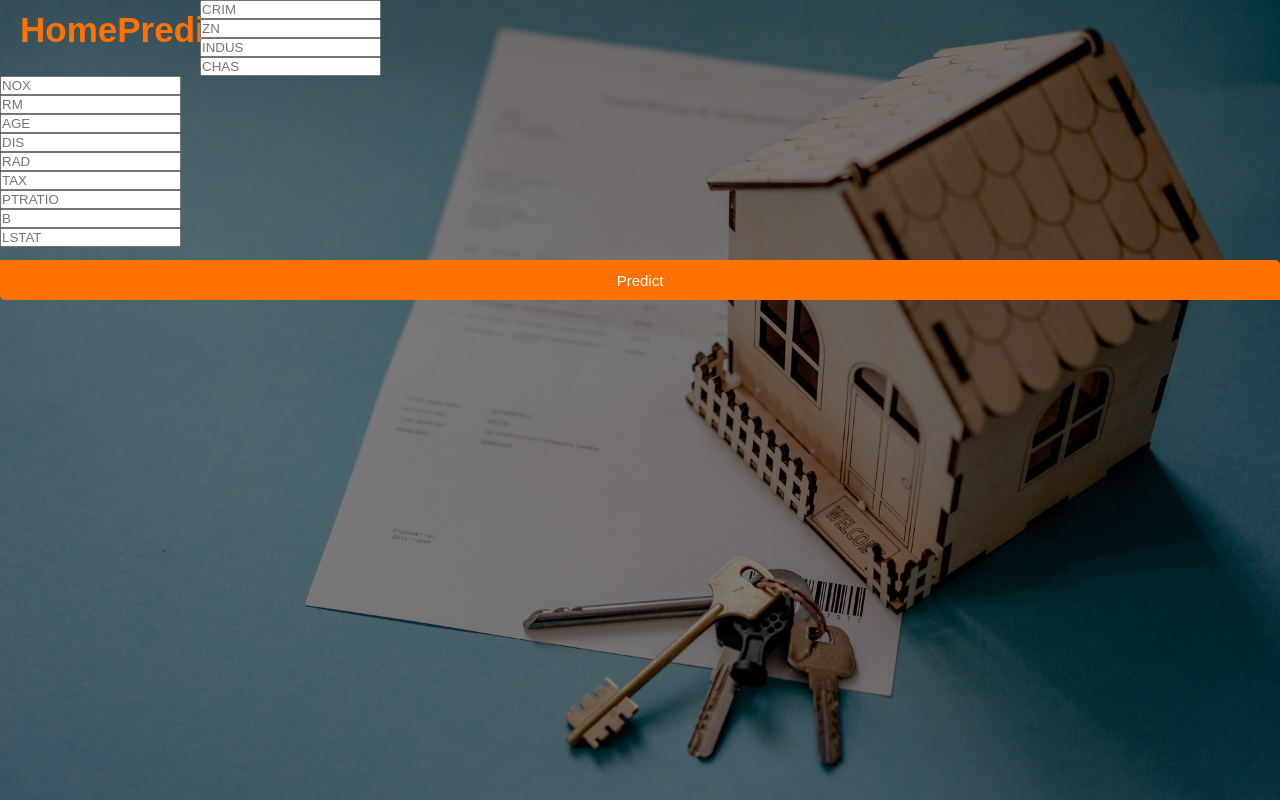
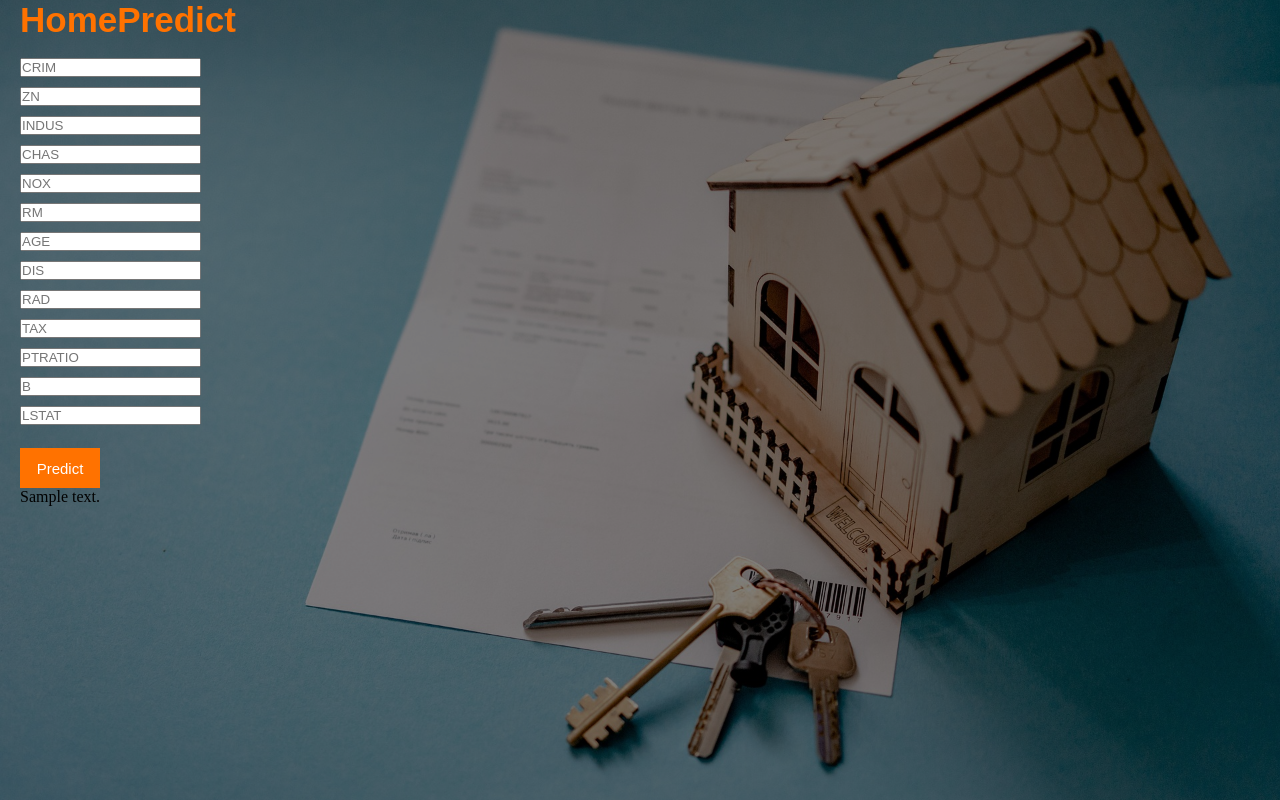
Before and after one commit to mobolajiolowo/housepricing, a Flask app: template templates/index.html in a window 1280 px wide. Run offline with Flask 3, Linux system fonts and the light colour scheme; the template is opened without the code that fills it: most values are stand-ins (such as "Sample title", 1, 10 or a date in 2020); parts of the project's set-up code (start-up, migrations or seed data) failed here and were passed over.

Commit message:
Added css

```diff
--- a/app.py
+++ b/app.py
@@ -3,14 +3,14 @@ from flask import Flask, request, app, jsonify, url_for, render_template
 import numpy as np
 import pandas as pd
 
-app = Flask(__name__)
+app = Flask(__name__, static_url_path='/static')
 regmodel = pickle.load(open('regmodel.pkl', 'rb'))
 
 scalar = pickle.load(open('scaling.pkl',"rb"))
 
 @app.route("/")
 def home():
-    return render_template('home.html')
+    return render_template('index.html')
 
 @app.route("/predict_api", methods=["POST"])
 def predict_api():
@@ -27,7 +27,7 @@ def predict():
     data = [float(x) for x in request.form.values()]
     input_data = scalar.transform(np.array(data).reshape(1,-1))
     output = regmodel.predict(input_data)[0]
-    return render_template("home.html", prediction_text="The House Price Predicted is {}".format(output))
+    return render_template("index.html", prediction_text="The House Price Predicted is {}".format(output))
 
 
 if __name__ == "__main__":
--- a/templates/style.css
+++ b/static/styles/style.css
@@ -2,43 +2,32 @@
     margin: 0;
     padding: 0;
 }
-
-.main{
-    width: 100%;
+body{
     background: linear-gradient(to top, rgba(0,0,0,0.5)50%, rgba(0,0,0,0.5)50%), url(1.jpg);
     background-position: center;
     background-size: cover;
-    height: 100%;
+
 }
 
-.icon{
-    width: 200px;
-    float: left;
-    height: 70px;
-}
+
 
 .logo{
     color: #ff7200;
     font-size: 35px;
     font-family: Arial;
     padding-left: 20px;
-    padding-top: 10px;
-    float: left;
 
 }
 
 .btn{
-    width: 100%;
+    width: 80px;
     height: 40px;
     background: #ff7200;
     border: 2px solid #ff7200;
     margin-top: 13px;
     color: #fff;
     font-size: 15px;
-    border-bottom-left-radius: 5px;
-    border-top-right-radius: 5px;
 }
-
 .btn:focus{
     outline: none;
 }
@@ -46,3 +35,11 @@
 .srch:focus{
     outline: none;
 }
+
+.login{
+    padding-left: 20px;
+
+}
+form input{
+    margin-bottom: 10px;
+}
--- a/templates/home.html
+++ b/templates/home.html
@@ -2,7 +2,7 @@
 <html lang="en">
 <head>
     <meta charset="UTF-8">
-    <meta name="viewport" content="width=<device-width>, initial-scale=1.0">
+    <meta name="viewport" content="width=device-width, initial-scale=1.0">
     <title>Document</title>
 </head>
 <body>
--- a/templates/index.html
+++ b/templates/index.html
@@ -3,14 +3,11 @@
     <meta charset="UTF-8">
     <meta name="viewport" content="width=device-width, initial-scale=1.0">
     <title>Webpage Design</title>
-    <link rel="stylesheet" href="style.css">
+    <link rel= "stylesheet" type= "text/css" href= "{{ url_for('static',filename='styles/style.css') }}">
 </head>
 <body>
     <div class="main">
-        <div class="navbar">
-            <div class="icon">
-                <h2 class="logo">HomePredict</h2>
-            </div>
+        <h2 class="logo">HomePredict</h2><br>
         <div class="login">
             <form action="{{url_for ('predict')}}"method="post">
                 <input type="text" name="CRIM" placeholder="CRIM" required="required" /><br>
@@ -29,8 +26,7 @@
 
                 <button type="submit" class="btn primary">Predict</button>
             </form>
-            <br>
-            <br>
+            {{prediction_text}}
         </div>
     </div>
 </body>
```
Also changed, not shown: 1.jpg (deleted), static/styles/1.jpg (renamed from templates/1.jpg).
